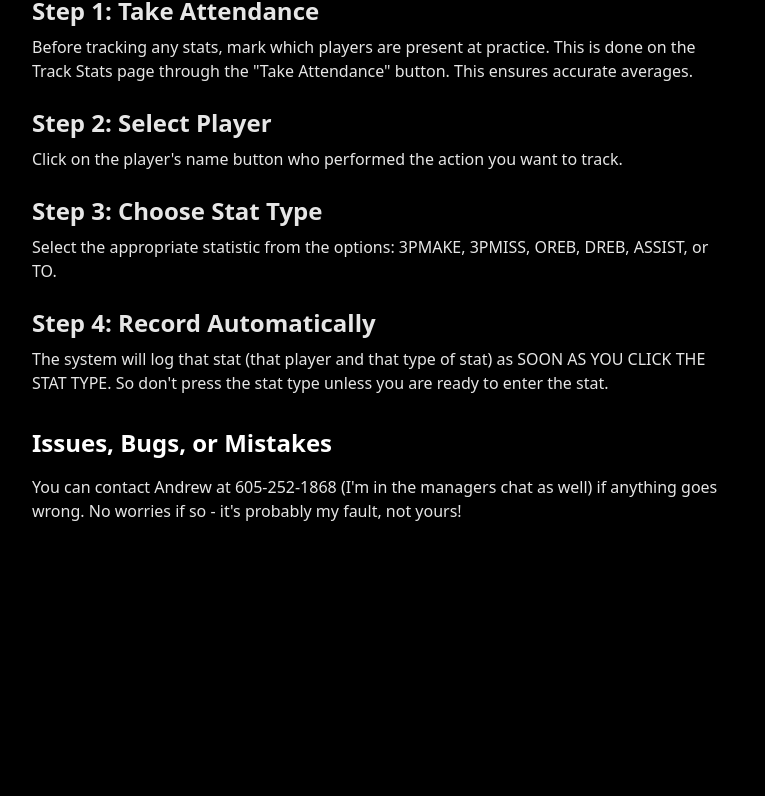
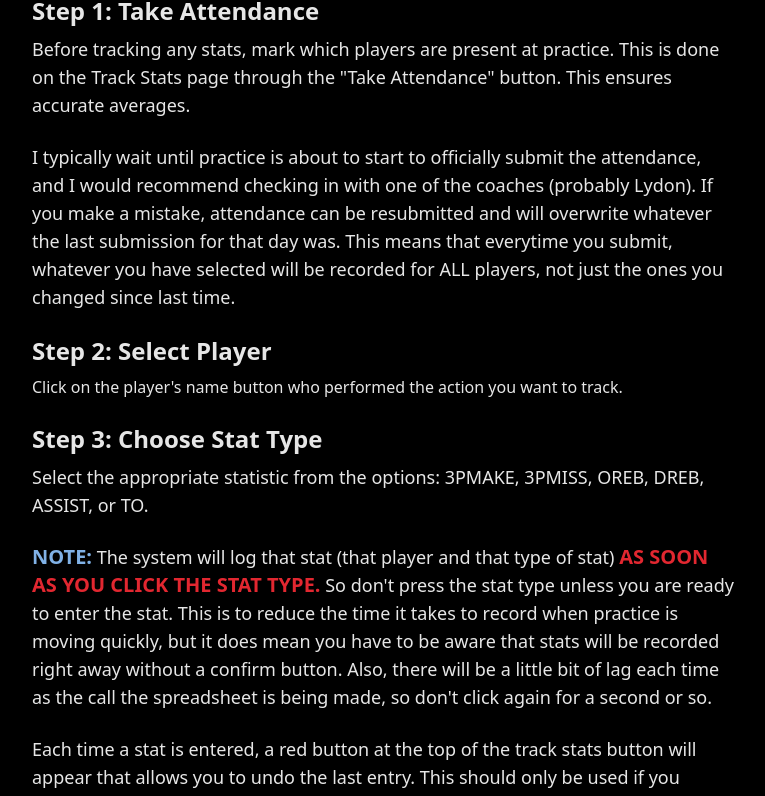
Before and after one commit to AndrewBacigalupi/rac-stats, a Next.js app: page /manager-docs in a window 1280 px wide. Shown: the part 273-1069 px from the top of the page, without its empty margins (256-1021 px from the left). Before the commit the page ends 980 px from the top, so only its background shows below. Built offline with nearby package versions, Linux system fonts and the light colour scheme.

Commit message:
Finished manager docs

```diff
--- a/src/app/manager-docs/page.tsx
+++ b/src/app/manager-docs/page.tsx
@@ -30,7 +30,14 @@ export default function ManagerDocsPage() {
 
                   <div>
                     <h3 className="font-semibold text-2xl mb-2">Step 1: Take Attendance</h3>
-                    <p>Before tracking any stats, mark which players are present at practice. This is done on the Track Stats page through the "Take Attendance" button. This ensures accurate averages.</p>
+                    <p className="text-lg">Before tracking any stats, mark which players are present at practice. This is done on the Track Stats page through the "Take Attendance" button.
+                      This ensures accurate averages.
+                    </p>
+                    <br/>
+                    <p className="text-lg">I typically wait until practice is about to start to officially submit the attendance, and I would recommend checking in with one of
+                      the coaches (probably Lydon). If you make a mistake, attendance can be resubmitted and will overwrite whatever the last submission for that day was.
+                      This means that everytime you submit, whatever you have selected will be recorded for ALL players, not just the ones you changed since last time.</p>
+
                   </div>
 
                   <div>
@@ -40,12 +47,19 @@ export default function ManagerDocsPage() {
 
                   <div>
                     <h3 className="font-semibold text-2xl mb-2">Step 3: Choose Stat Type</h3>
-                    <p>Select the appropriate statistic from the options: 3PMAKE, 3PMISS, OREB, DREB, ASSIST, or TO.</p>
-                  </div>
+                    <p className="text-lg">Select the appropriate statistic from the options: 3PMAKE, 3PMISS, OREB, DREB, ASSIST, or TO.</p>
+                    <br/>
+                    <p className="text-lg">
+                      <span className="font-bold text-xl text-blue-300">NOTE:</span> The system will log that stat (that player and that type of stat) <span className="text-red-500 text-xl font-semibold">AS SOON AS YOU CLICK THE STAT TYPE.</span> So don't press the stat type unless you are ready to enter the stat.
+                      This is to reduce the time it takes to record when practice is moving quickly, but it does mean you have to be aware that stats will be recorded right away without a confirm button. Also, there will be
+                      a little bit of lag each time as the call the spreadsheet is being made, so don't click again for a second or so.
+                    </p>
+                    <br/>
+                    <p className="text-lg">
+                       Each time a stat is entered, a red button at the top of the track stats button will appear that allows you to undo the last entry. This should only be used if you misrecord
+                       a stat. If you submit two stats and you realize the first one was wrong, you can text me, or don't worry too much about it.
+                    </p>
 
-                  <div>
-                    <h3 className="font-semibold text-2xl mb-2">Step 4: Record Automatically</h3>
-                    <p>The system will log that stat (that player and that type of stat) as SOON AS YOU CLICK THE STAT TYPE. So don't press the stat type unless you are ready to enter the stat.</p>
                   </div>
 
                 </div>
@@ -55,10 +69,12 @@ export default function ManagerDocsPage() {
                 <h2 className="text-2xl font-bold mb-4" style={{ color: '#ffffff' }}>
                   Issues, Bugs, or Mistakes
                 </h2>
-                <div className="space-y-4 text-sm sm:text-base" style={{ color: '#ffffff', opacity: 0.9 }}>
+                <div className="space-y-4 text-lg" style={{ color: '#ffffff', opacity: 0.9 }}>
                   You can contact Andrew at 605-252-1868 (I'm in the managers chat as well) if anything goes wrong.
                   No worries if so - it's probably my fault, not yours!
                 </div>
+                <br/>
+                <p className=" text-white text-2xl"> Thanks for helping us track stats this season! <span className="text-blue-300 italic">Go Jumbos!</span></p>
               </section>
 
             </div>
```
